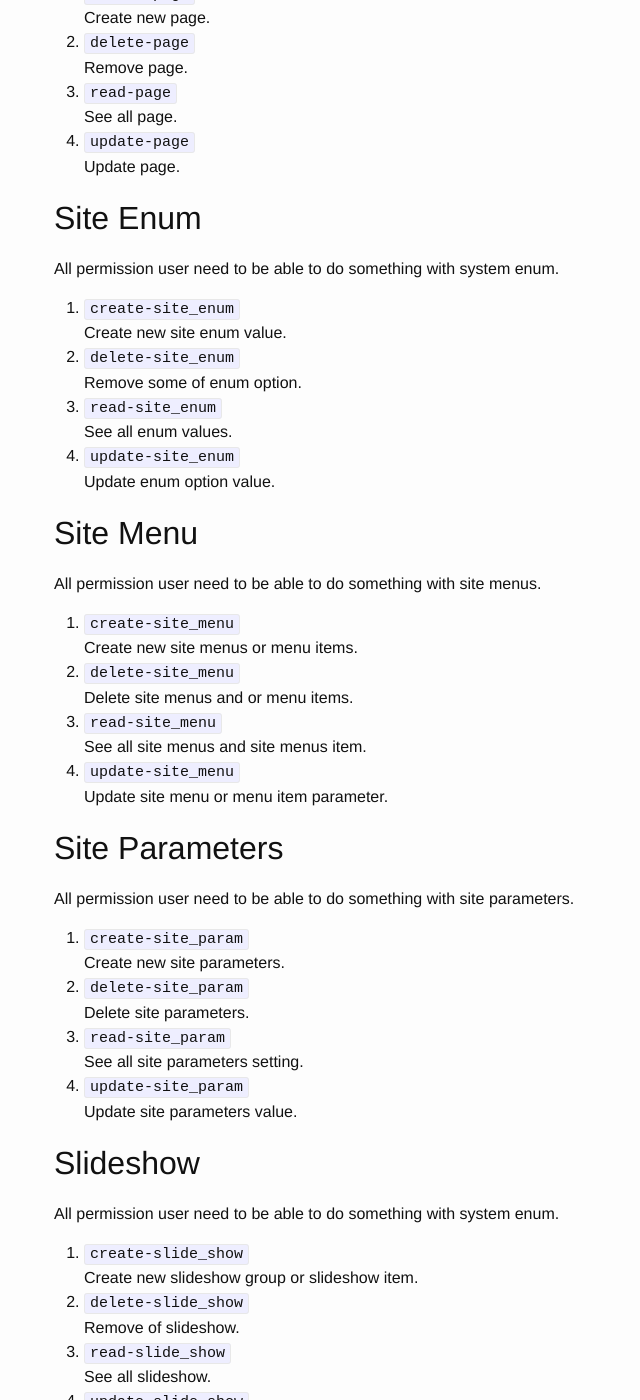
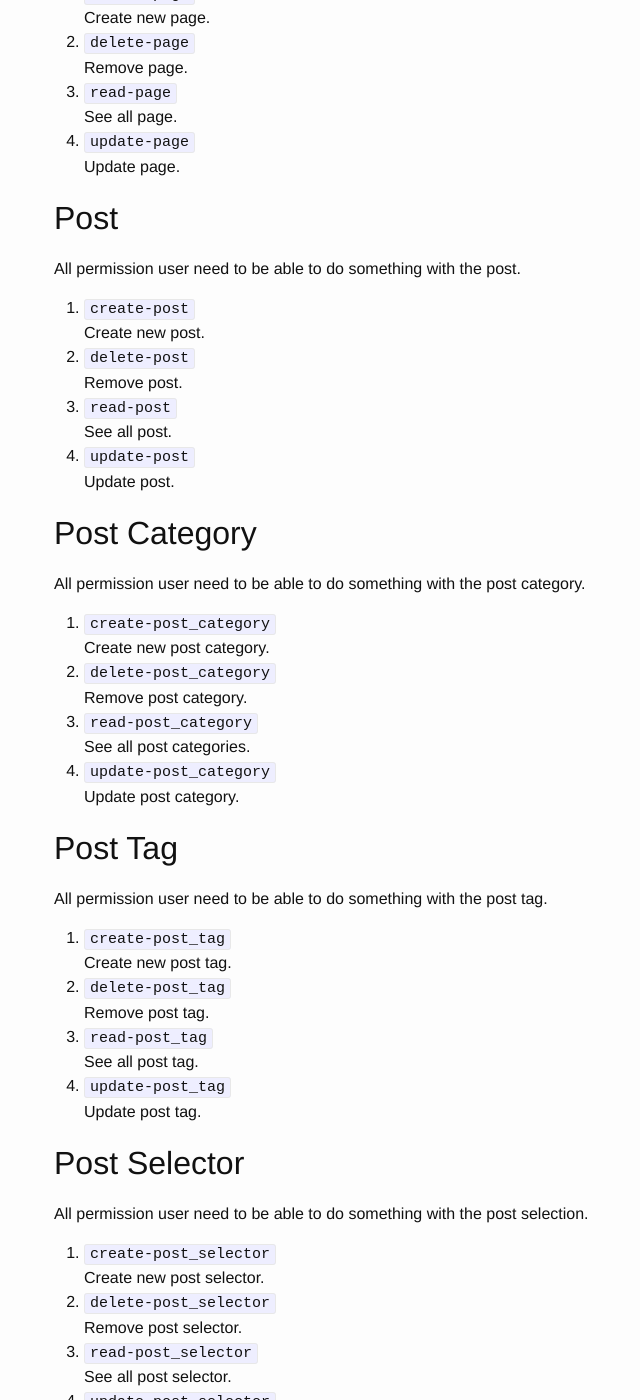
Before and after one commit to iqbalfn/admin, a Jekyll site: the page built from _posts/2016-02-11-user-permission.md, in a window 1280 px wide and 1400 px high, scrolled down 1559 px. Shown: the whole window, without its empty margins (216-856 px from the left). Built offline with Jekyll 4.4.1, drawn with Linux system fonts in a browser that asks for light colours; some of the changed text lies outside the part shown.

Commit message:
more user permission about post

```diff
--- a/_posts/2016-02-11-user-permission.md
+++ b/_posts/2016-02-11-user-permission.md
@@ -74,6 +74,62 @@ See all page.
 4. `update-page`
 Update page.
 
+Post
+----
+
+All permission user need to be able to do something with the post.
+
+1. `create-post`
+Create new post.
+2. `delete-post`
+Remove post.
+3. `read-post`
+See all post.
+4. `update-post`
+Update post.
+
+Post Category
+-------------
+
+All permission user need to be able to do something with the post category.
+
+1. `create-post_category`
+Create new post category.
+2. `delete-post_category`
+Remove post category.
+3. `read-post_category`
+See all post categories.
+4. `update-post_category`
+Update post category.
+
+Post Tag
+--------
+
+All permission user need to be able to do something with the post tag.
+
+1. `create-post_tag`
+Create new post tag.
+2. `delete-post_tag`
+Remove post tag.
+3. `read-post_tag`
+See all post tag.
+4. `update-post_tag`
+Update post tag.
+
+Post Selector
+-------------
+
+All permission user need to be able to do something with the post selection.
+
+1. `create-post_selector`
+Create new post selector.
+2. `delete-post_selector`
+Remove post selector.
+3. `read-post_selector`
+See all post selector.
+4. `update-post_selector`
+Update post selector.
+
 Site Enum
 -----------
 
```
